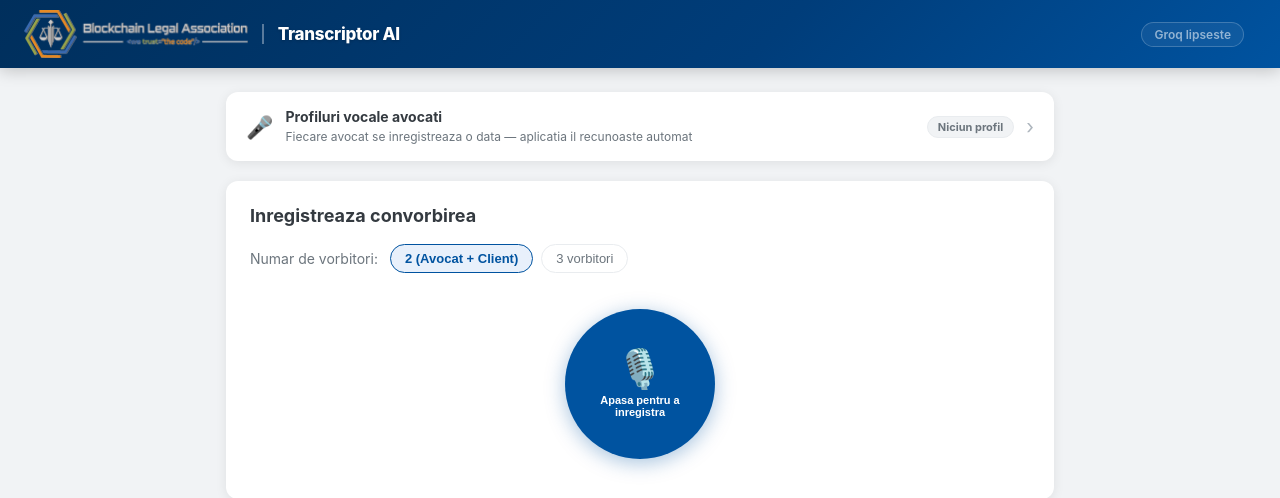
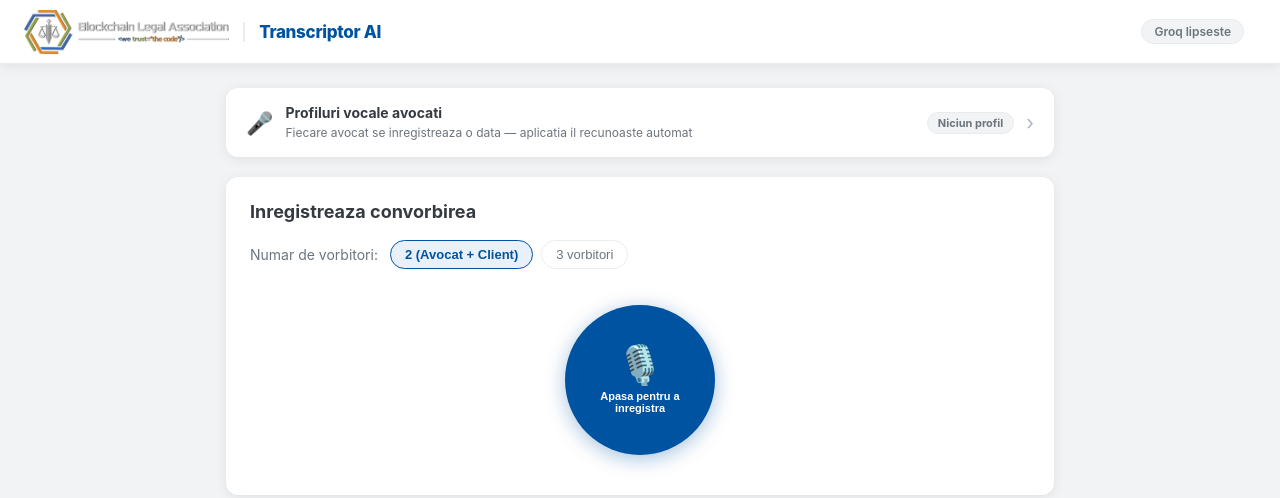
Before and after one commit to BlockchainAttorney/BlockchainAttorney, a Flask app: page / in a window 1280 px wide. Shown: the top 498 px of the page. Run offline with Flask 3, Linux system fonts and the light colour scheme.

Commit message:
Restore white header and logo with white background
https://claude.ai/code/session_01KvqrfTjJMWBxqNxtCmchCJ

```diff
--- a/static/css/style.css
+++ b/static/css/style.css
@@ -34,17 +34,17 @@ body {
 
 /* ===== HEADER ===== */
 header {
-    background: linear-gradient(135deg, #002f5c 0%, var(--blue-dark) 60%, #0053a0 100%);
-    border-bottom: none;
+    background: var(--white);
+    border-bottom: 1px solid var(--gray-200);
     padding: 0 24px;
-    min-height: 68px;
+    min-height: 64px;
     display: flex;
     align-items: center;
     justify-content: space-between;
     position: sticky;
     top: 0;
     z-index: 100;
-    box-shadow: 0 2px 16px rgba(0,0,0,0.22);
+    box-shadow: var(--shadow);
     gap: 12px;
     flex-wrap: wrap;
 }
@@ -52,20 +52,19 @@ header {
 .logo { display: flex; align-items: center; }
 .logo-link { display: flex; align-items: center; gap: 14px; text-decoration: none; }
 .logo-img {
-    height: 48px;
+    height: 44px;
     width: auto;
     display: block;
 }
 .logo-app-name {
     font-size: 17px;
     font-weight: 800;
-    color: var(--white);
+    color: var(--blue);
     letter-spacing: -0.3px;
-    border-left: 2px solid rgba(255,255,255,0.35);
+    border-left: 2px solid var(--gray-200);
     padding-left: 14px;
-    text-shadow: 0 1px 3px rgba(0,0,0,0.2);
 }
-@media (max-width: 500px) { .logo-app-name { display: none; } .logo-img { height: 38px; } }
+@media (max-width: 500px) { .logo-app-name { display: none; } .logo-img { height: 36px; } }
 
 .header-right { display: flex; align-items: center; gap: 12px; flex-wrap: wrap; }
 
@@ -76,33 +75,32 @@ header {
     border-radius: 20px;
     border: 1px solid currentColor;
 }
-.api-badge.loading { color: rgba(255,255,255,0.55); border-color: rgba(255,255,255,0.25); }
-.api-badge.ok { color: #69f0ae; border-color: #69f0ae; background: rgba(105,240,174,0.12); }
-.api-badge.no-key { color: rgba(255,255,255,0.55); border-color: rgba(255,255,255,0.2); background: rgba(255,255,255,0.06); }
+.api-badge.loading { color: var(--gray-400); border-color: var(--gray-200); }
+.api-badge.ok { color: var(--green); border-color: var(--green); background: var(--green-light); }
+.api-badge.no-key { color: var(--gray-600); border-color: var(--gray-200); background: var(--gray-100); }
 
 /* ===== GOOGLE AUTH ===== */
 .google-btn {
     display: flex;
     align-items: center;
     gap: 8px;
-    background: rgba(255,255,255,0.12);
-    border: 1px solid rgba(255,255,255,0.4);
+    background: var(--white);
+    border: 1px solid #dadce0;
     border-radius: 22px;
     padding: 6px 14px;
     font-size: 13px;
     font-weight: 600;
-    color: var(--white);
+    color: #3c4043;
     cursor: pointer;
     transition: all 0.15s;
 }
-.google-btn:hover { background: rgba(255,255,255,0.22); border-color: rgba(255,255,255,0.7); }
+.google-btn:hover { box-shadow: 0 2px 6px rgba(0,0,0,0.1); border-color: #c0c0c0; }
 
 .google-user {
     display: flex;
     align-items: center;
     gap: 8px;
-    background: rgba(105,240,174,0.15);
-    border: 1px solid rgba(105,240,174,0.4);
+    background: var(--green-light);
     border-radius: 22px;
     padding: 4px 8px 4px 4px;
     font-size: 13px;
@@ -113,7 +111,7 @@ header {
     border-radius: 50%;
 }
 #google-email {
-    color: var(--white);
+    color: var(--gray-800);
     font-weight: 500;
     max-width: 180px;
     overflow: hidden;
@@ -123,13 +121,13 @@ header {
 .signout-btn {
     background: transparent;
     border: none;
-    color: rgba(255,255,255,0.7);
+    color: var(--gray-600);
     font-size: 18px;
     cursor: pointer;
     padding: 0 6px;
     border-radius: 50%;
 }
-.signout-btn:hover { background: rgba(255,255,255,0.1); color: #ff8a80; }
+.signout-btn:hover { background: var(--white); color: var(--red); }
 
 /* ===== MAIN ===== */
 main {
```
Also changed, not shown: static/logo.png.
